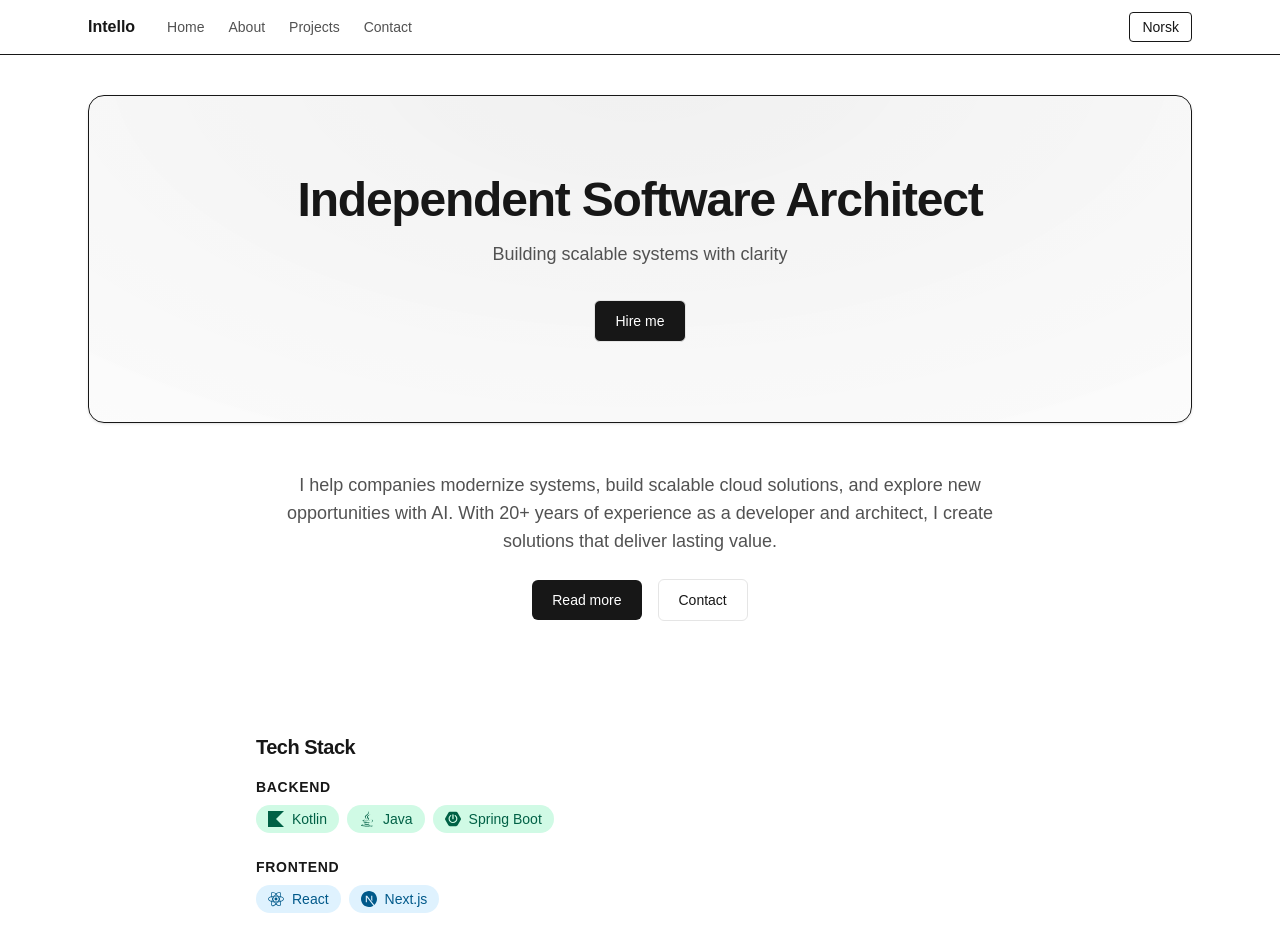
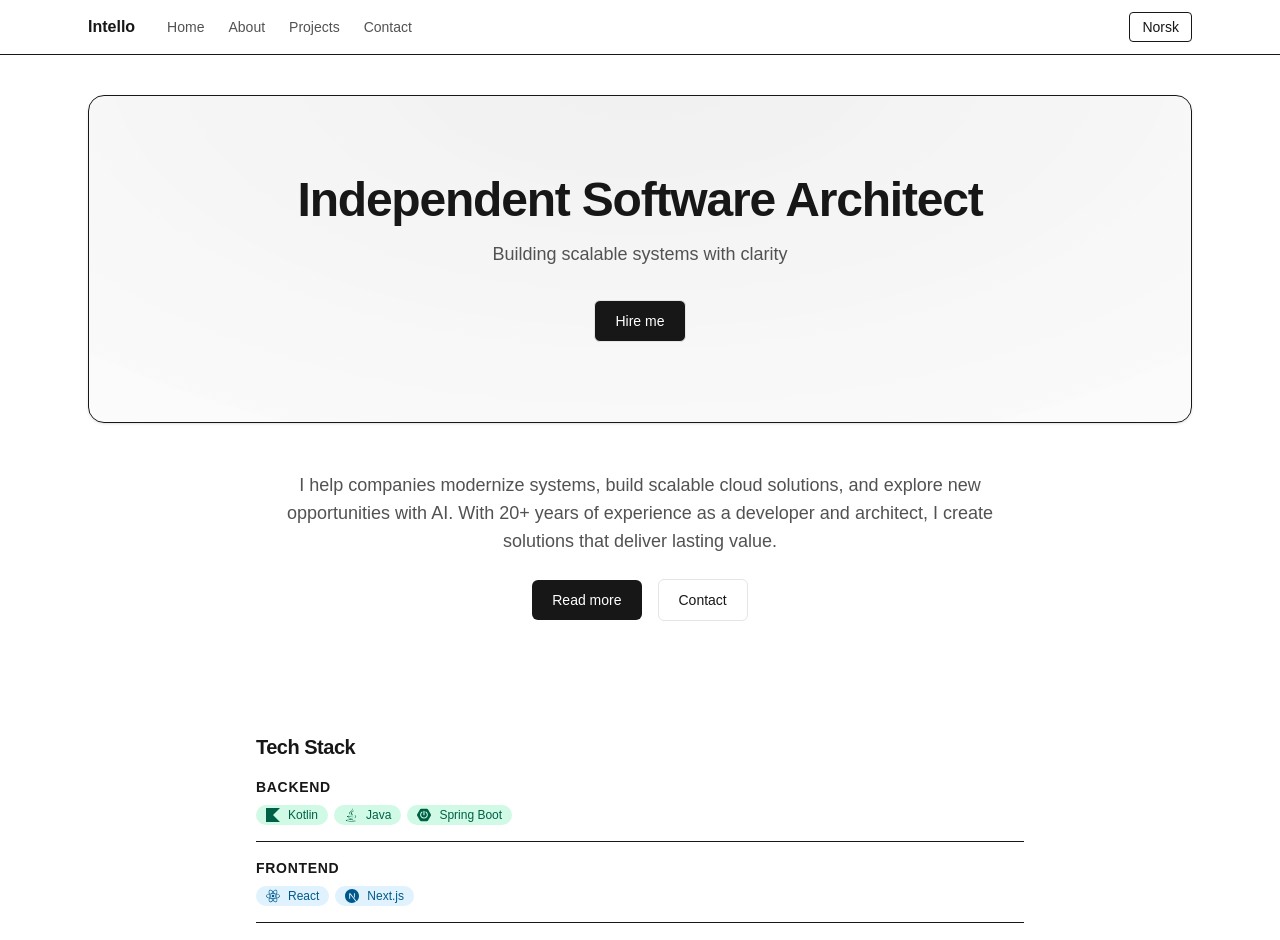
Before and after one commit to finnrobertk/intello-website, a Next.js app: page /en in a window 1280 px wide. Shown: the top 940 px of the page. Built offline with nearby package versions, Linux system fonts and the light colour scheme.

Commit message:
feat: add compact mode and dividers to TechStack components

```diff
--- a/app/[locale]/page.tsx
+++ b/app/[locale]/page.tsx
@@ -31,7 +31,7 @@ export default async function HomePage({ params }: { params: Promise<{ locale: s
       <section className="mt-12 md:mt-16">
         <div className="mx-auto max-w-3xl px-4 md:px-0">
           <h2 className="text-xl font-semibold tracking-tight mb-4">{t('techStackTitle')}</h2>
-          <TechStackGrouped items={techStack} />
+          <TechStackGrouped items={techStack} compact dividers />
           <Link
             href={`/${locale}/about`}
             className="text-sm font-medium text-blue-600 dark:text-blue-400 underline underline-offset-4 hover:opacity-80 mt-4 block text-center"
--- a/components/mdx/TechStack.tsx
+++ b/components/mdx/TechStack.tsx
@@ -1,5 +1,7 @@
 import { cn } from "@/lib/utils";
 import { techStack, TechItem } from "@/config/tech-stack";
+
+type Size = "regular" | "compact";
 
 const COLORS: Record<NonNullable<TechItem["category"]>, string> = {
   backend: "bg-emerald-100 text-emerald-800 dark:bg-emerald-900 dark:text-emerald-100",
@@ -10,20 +12,21 @@ const COLORS: Record<NonNullable<TechItem["category"]>, string> = {
   other: "bg-slate-100 text-slate-800 dark:bg-slate-900 dark:text-slate-100",
 };
 
-export default function TechStack({ items = techStack }: { items?: TechItem[] }) {
+export default function TechStack({ items = techStack, size = "regular" }: { items?: TechItem[]; size?: Size }) {
   return (
-    <div className="flex flex-wrap gap-2">
+    <div className={cn("flex flex-wrap gap-2", size === "compact" && "gap-1.5")}>
       {items.map((item, i) => {
         const Icon = item.icon;
         return (
           <span
             key={i}
             className={cn(
-              "flex items-center gap-2 px-3 py-1 rounded-full text-sm font-medium",
+              "flex items-center gap-2 rounded-full font-medium",
+              size === "compact" ? "px-2.5 py-0.5 text-xs" : "px-3 py-1 text-sm",
               COLORS[item.category ?? "other"]
             )}
           >
-            {Icon && <Icon className="h-4 w-4" />}
+            {Icon && <Icon className={cn(size === "compact" ? "h-3.5 w-3.5" : "h-4 w-4")} />}
             {item.label}
           </span>
         );
--- a/components/mdx/TechStackGrouped.tsx
+++ b/components/mdx/TechStackGrouped.tsx
@@ -2,12 +2,15 @@ import TechStack from "./TechStack";
 import { techStack as defaultStack } from "@/config/tech-stack";
 import type { TechItem, TechCategory } from "@/config/tech-stack";
 import { getTranslations } from "next-intl/server";
+import { cn } from "@/lib/utils";
 
 export type TechStackGroupedProps = {
   items?: TechItem[];
   order?: TechCategory[];
   hideEmpty?: boolean;
   className?: string;
+  dividers?: boolean;
+  compact?: boolean;
 };
 
 const DEFAULT_ORDER: TechCategory[] = [
@@ -24,6 +27,8 @@ export default async function TechStackGrouped({
   order = DEFAULT_ORDER,
   hideEmpty = true,
   className,
+  dividers = false,
+  compact = false,
 }: TechStackGroupedProps) {
   const t = await getTranslations();
 
@@ -36,15 +41,27 @@ export default async function TechStackGrouped({
 
   return (
     <section className={className}>
-      {order.map((cat) => {
+      {order
+        .filter((cat) => {
           const list = map.get(cat) ?? [];
-        if (hideEmpty && list.length === 0) return null;
+          return hideEmpty ? list.length > 0 : true;
+        })
+        .map((cat, idx, arr) => {
+          const list = map.get(cat) ?? [];
+          const isLast = idx === arr.length - 1;
           return (
-          <div key={cat} className="mb-6 last:mb-0">
+            <div
+              key={cat}
+              className={cn(
+                compact ? "pb-4" : "pb-6",
+                dividers && !isLast && "border-b border-border",
+                dividers && !isLast && (compact ? "mb-4" : "mb-6")
+              )}
+            >
               <h3 className="mb-2 text-sm font-semibold uppercase tracking-wider text-muted-foreground">
                 {t(`categories.${cat}`)}
               </h3>
-            <TechStack items={list} />
+              <TechStack items={list} size={compact ? "compact" : "regular"} />
             </div>
           );
         })}
```
Lines whose indentation alone changed are shown as unchanged.
